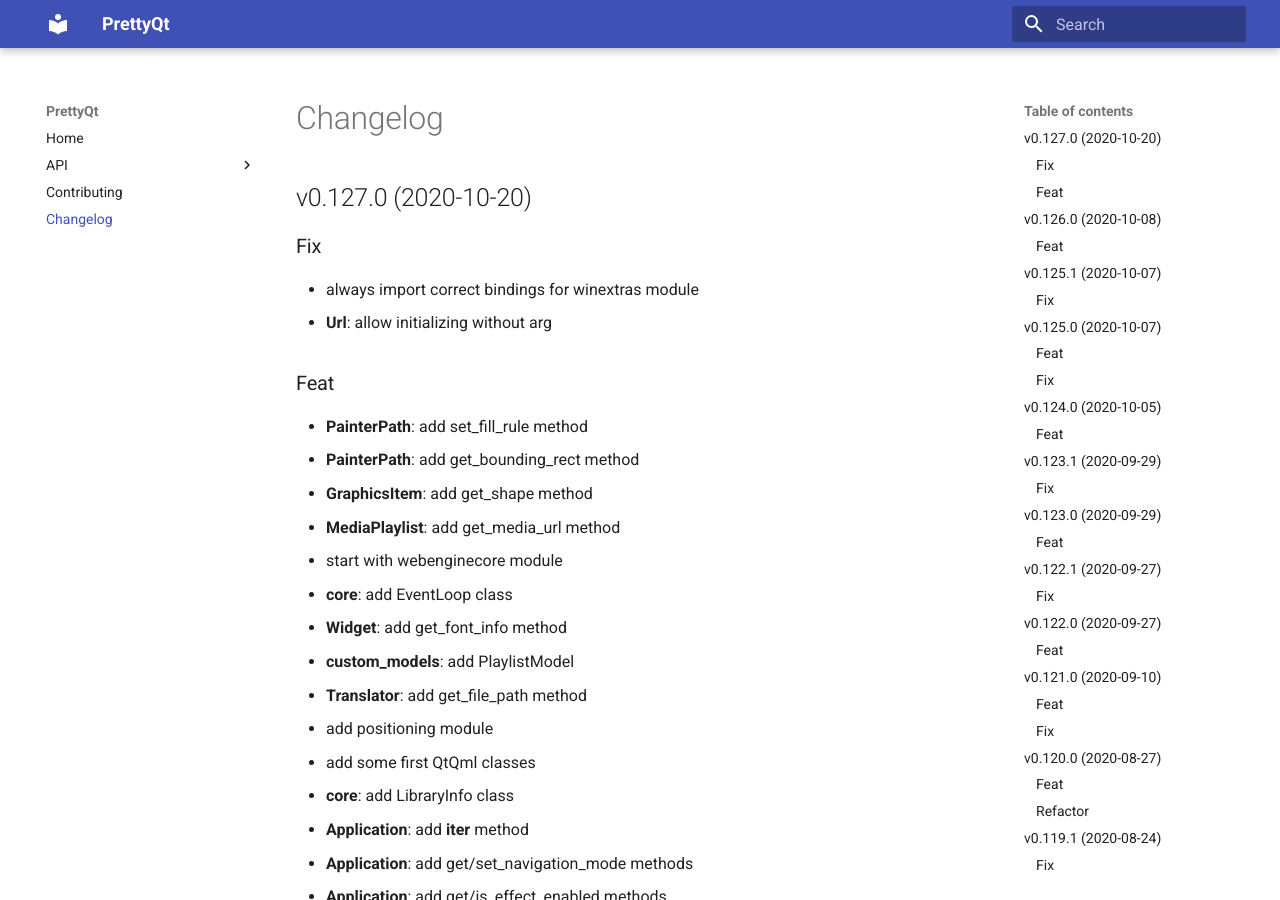
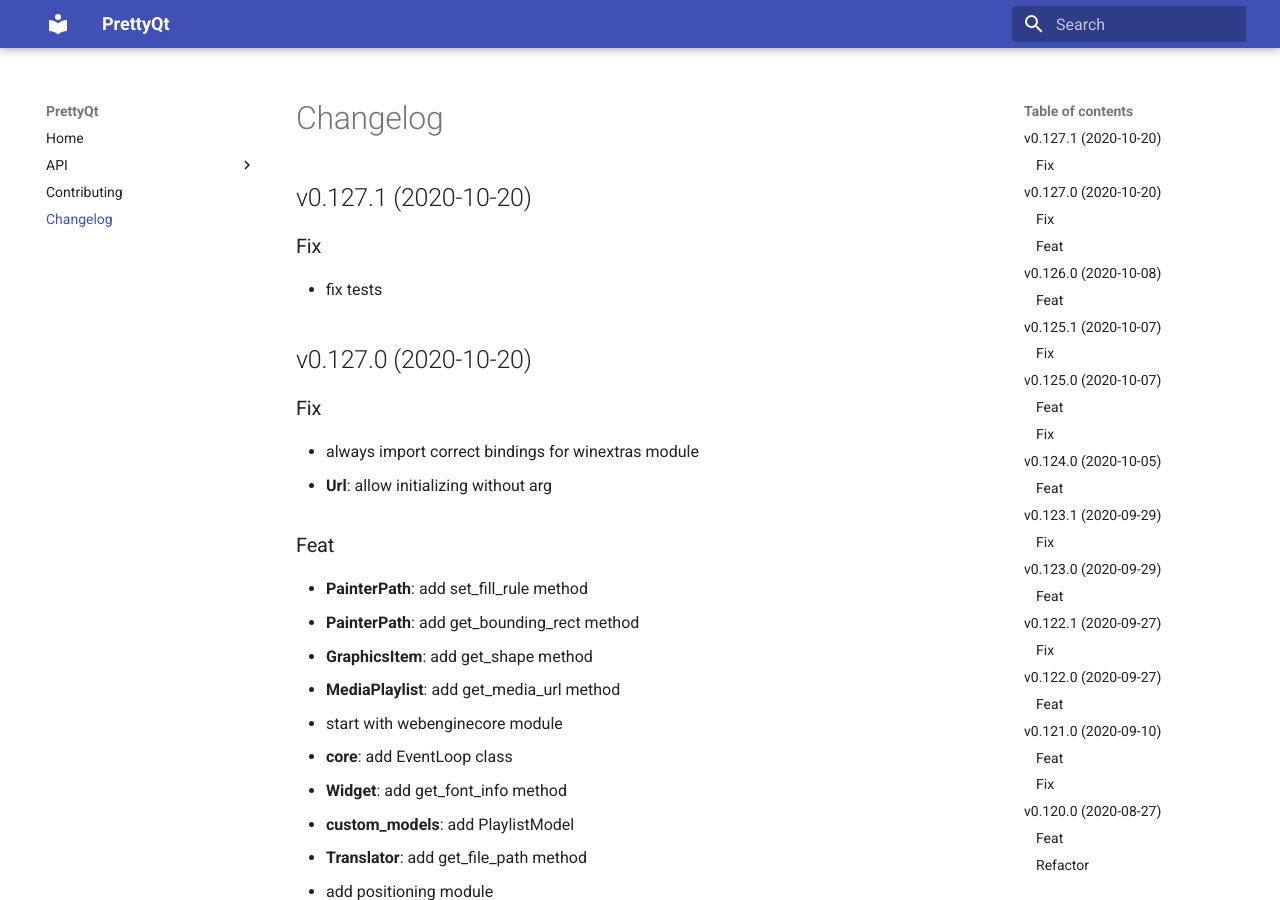
Before and after one commit to phil65/PrettyQt, an MkDocs documentation site: the page built from docs/changelog.md, in a window 1280 px wide and 900 px high. Built offline with MkDocs 1.6.1 and Material for MkDocs 9.7.7, drawn with Linux system fonts in a browser that asks for light colours.

Commit message:
bump: version 0.127.0 → 0.127.1

```diff
--- a/docs/changelog.md
+++ b/docs/changelog.md
@@ -1,3 +1,9 @@
+## v0.127.1 (2020-10-20)
+
+### Fix
+
+- fix tests
+
 ## v0.127.0 (2020-10-20)
 
 ### Fix
--- a/prettyqt/__init__.py
+++ b/prettyqt/__init__.py
@@ -4,7 +4,7 @@
 
 __author__ = """Philipp Temminghoff"""
 __email__ = "phil65@kodi.tv"
-__version__ = "0.127.0"
+__version__ = "0.127.1"
 
 
 def debug():
--- a/pyproject.toml
+++ b/pyproject.toml
@@ -1,6 +1,6 @@
 [tool.poetry]
 name = "PrettyQt"
-version = "0.127.0"
+version = "0.127.1"
 description = "A pythonic layer on top of qtpy"
 readme = 'docs/index.md'
 repository = "https://github.com/phil65/prettyqt"
@@ -130,7 +130,7 @@
 '''
 [tool.commitizen]
 name = "cz_conventional_commits"
-version = "0.127.0"
+version = "0.127.1"
 tag_format = "v$version"
 version_files = [
     "prettyqt/__init__.py:__version__",
--- a/setup.py
+++ b/setup.py
@@ -40,6 +40,6 @@
     packages=find_packages(),
     test_suite="tests",
     url="https://github.com/phil65/prettyqt",
-    version="0.127.0",
+    version="0.127.1",
     zip_safe=False,
 )
```
Also changed, not shown: CHANGELOG.md (+6 -0 lines).
